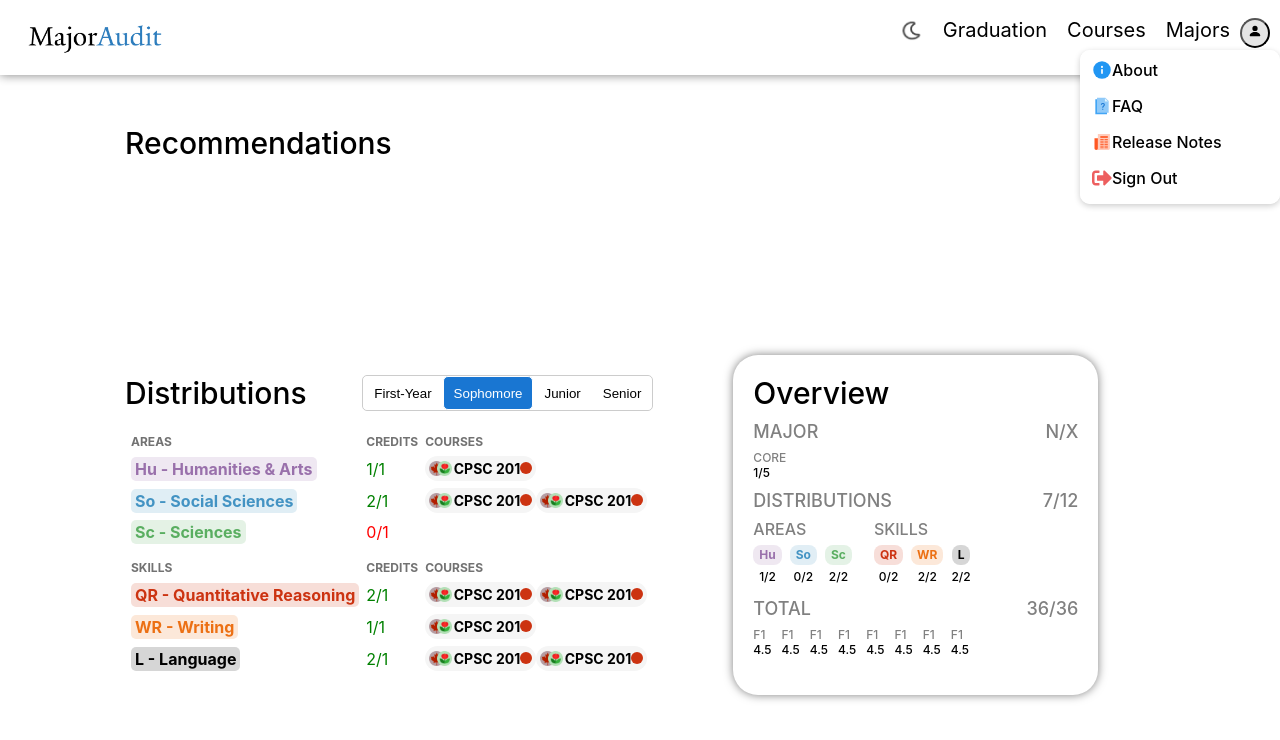
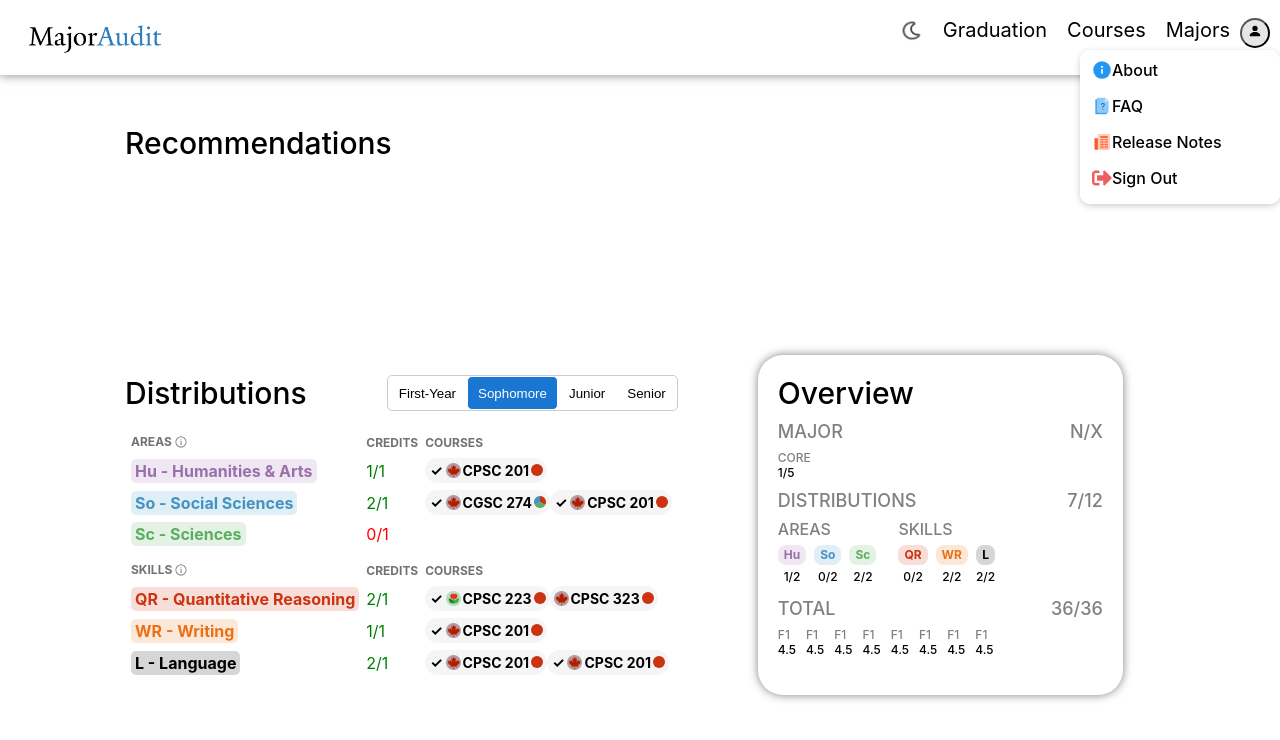
Before and after one commit to YaleComputerSociety/MajorAudit, a React (Create React App) app in the folder frontend/: page / in a window 1280 px wide. Shown: the top 740 px of the page. Built offline with nearby package versions, Linux system fonts and the light colour scheme.

Commit message:
Tooltips and Info Buttons
Added tooltips to distributions, checklists, added info buttons.

Made CourseBox code work with both Course data and StudentCourse data

```diff
--- /dev/null
+++ b/frontend/src/commons/components/InfoButton.tsx
@@ -0,0 +1,22 @@
+import React from "react";
+import { GoInfo } from "react-icons/go";
+import "react-tooltip/dist/react-tooltip.css";
+import { Tooltip } from "react-tooltip";
+
+export default function InfoButton(props: { text: string }) {
+    return (
+        <div style={{ display: "flex", marginLeft: "3px", marginTop: "2px"}}>
+        <div
+            data-tooltip-id="info-tooltip"
+            data-tooltip-content={props.text}
+            data-tooltip-place="top"
+          >
+            <GoInfo />
+          </div>
+          <Tooltip id="info-tooltip" border="1px solid black" style={{
+            color: "black",
+            backgroundColor: "white",
+            borderRadius: "15px"}}/>
+        </div>
+      );
+  }
--- a/frontend/src/commons/components/courses/CourseBoxSmall.tsx
+++ b/frontend/src/commons/components/courses/CourseBoxSmall.tsx
@@ -1,18 +1,18 @@
 import React from "react";
 import styles from "./CourseBoxSmall.module.css";
 
-// import { List } from "lodash";
+import { List } from "lodash";
 
-// import "react-tooltip/dist/react-tooltip.css";
-// import { Tooltip } from "react-tooltip";
-import { Course, Season } from "../../types/TypeCourse";
+import "react-tooltip/dist/react-tooltip.css";
+import { Tooltip } from "react-tooltip";
+import { Season, StudentCourse, Course } from "../../types/TypeCourse";
 
 import img_fall from "./../../images/fall.png";
 import img_spring from "./../../images/spring.png";
 
-// import DistributionBoxSmall from "./DistributionBoxSmall"
+import DistributionBoxSmall from "./DistributionBoxSmall"
 import DistributionCircle from "./DistributionsCircle";
-// import ReactDOMServer from 'react-dom/server';
+import ReactDOMServer from 'react-dom/server';
 
 function CourseSeasonIcon(props: { seasons: Array<Season> }) {
   const seasonImageMap = {
@@ -38,20 +38,49 @@ function CourseSeasonIcon(props: { seasons: Array<Season> }) {
   );
 }
 
-// function CourseDistributionsText(props: { distributions: List<string>}) {
-//   const rows = [];
-//   for (let i = 0; i < props.distributions.length; i++) {
-//       rows.push(<DistributionBoxSmall text={props.distributions[i]}/>);
-//   }
-//   return (
-//     <div>Satisfies {rows} Requirement{props.distributions.length > 1 ? "s" : ""}</div>
-//   );
-// }
+ function CourseDistributionsText(props: { distributions: List<string>}) {
+   const rows = [];
+   for (let i = 0; i < props.distributions.length; i++) {
+       rows.push(<DistributionBoxSmall text={props.distributions[i]}/>);
+   }
+   return (
+     <div>Satisfies {rows} Requirement{props.distributions.length > 1 ? "s" : ""}</div>
+   );
+ }
 
-function CourseBoxSmall(course: Course) {
+function CourseBoxSmall(props: { studentCourse?: StudentCourse, course?: Course } ) {
+  /* Depending on if you pass through a student course or a normal course,
+   it will render a different coursebox, with a checkmark for studentCourse
+   and without for a normal course */
+  if (props.studentCourse == null && props.course != null) {
     return (
       <div className={styles.CourseBox} style={{ backgroundColor: "#F5F5F5" }}>
-      {/* {course.status === "COMPLETED" ? (
+        <CourseSeasonIcon seasons={props.course.seasons} />
+        {props.course.code}
+        {props.course.distribution.length > 0 ? (
+          <div style={{paddingLeft: "2px"}}>
+            <div
+              data-tooltip-id="distribution-tooltip"
+              data-tooltip-html={ReactDOMServer.renderToStaticMarkup(<CourseDistributionsText distributions={props.course.distribution}/>)}
+              data-tooltip-place="top"
+            >
+            <DistributionCircle distributions={props.course.distribution} />
+            </div>
+            <Tooltip id="distribution-tooltip" border="1px solid black" style={{
+              color: "black",
+              backgroundColor: "white",
+              borderRadius: "15px"}}/>
+          </div>
+        ) : (
+          ""
+        )}
+      </div>
+    );
+  }
+  else if (props.course == null && props.studentCourse != null) {
+    return (
+    <div className={styles.CourseBox} style={{ backgroundColor: "#F5F5F5" }}>
+        {props.studentCourse.enrollmentStatus === "COMPLETED" ? (
           <div
             style={{
               paddingLeft: "1px",
@@ -72,12 +101,30 @@ function CourseBoxSmall(course: Course) {
           </div>
         ) : (
           ""
-      )} */}
-      <CourseSeasonIcon seasons={course.seasons} />
-      {course.code}
-      {course.distribution.length > 0 ? (<DistributionCircle distributions={course.distribution}/>) : ("")}
+        )}
+        <CourseSeasonIcon seasons={[props.studentCourse.season]} />
+        {props.studentCourse.course.code}
+        {props.studentCourse.course.distribution.length > 0 ? (
+          <div style={{paddingLeft: "2px"}}>
+            <div
+              data-tooltip-id="distribution-tooltip"
+              data-tooltip-html={ReactDOMServer.renderToStaticMarkup(<CourseDistributionsText distributions={props.studentCourse.course.distribution}/>)}
+              data-tooltip-place="top"
+            >
+            <DistributionCircle distributions={props.studentCourse.course.distribution} />
+            </div>
+            <Tooltip id="distribution-tooltip" border="1px solid black" style={{
+              color: "black",
+              backgroundColor: "white",
+              borderRadius: "15px"}}/>
+          </div>
+        ) : (
+          ""
+        )}
       </div>
       );
   }
+  return <div/>
+}
 
 export default CourseBoxSmall;
--- a/frontend/src/commons/mock/MockCourses.ts
+++ b/frontend/src/commons/mock/MockCourses.ts
@@ -9,8 +9,11 @@ const CPSC323: Course = { code: "CPSC 323", title: "Title CPSC323", seasons: ["F
 const CPSC365: Course = { code: "CPSC 365", title: "Title CPSC365", seasons: ["FALL", "SPRING"], evaluation: { rating: 4.1, workload: 4.2, professor: 5}, distribution: ["QR"] };
 
 const Student201: StudentCourse = { course: CPSC201, enrollmentStatus: "COMPLETED", season: "FALL", year: "2022-2023", letterGrade: "A-" };
-const Student223: StudentCourse = { course: CPSC201, enrollmentStatus: "COMPLETED", season: "SPRING", year: "2022-2023", letterGrade: "A" };
-const Student323: StudentCourse = { course: CPSC201, enrollmentStatus: "ENROLLED", season: "FALL", year: "2022-2023", letterGrade: "" };
+const Student223: StudentCourse = { course: CPSC223, enrollmentStatus: "COMPLETED", season: "SPRING", year: "2022-2023", letterGrade: "A" };
+const Student323: StudentCourse = { course: CPSC323, enrollmentStatus: "ENROLLED", season: "FALL", year: "2022-2023", letterGrade: "" };
+
+const CGSC274: Course = { code: "CGSC 274", title: "Title CGSC274", seasons: ["FALL", "SPRING"], evaluation: { rating: 4.1, workload: 4.2, professor: 5}, distribution: ["QR", "Sc", "So"] };
+const Student274: StudentCourse = { course: CGSC274, enrollmentStatus: "COMPLETED", season: "FALL", year: "2023-2024", letterGrade: "B" };
 
 export const MockCourses = [
     CPSC201,
@@ -25,4 +28,5 @@ export const MockStudentCourses = [
     Student201,
     Student223,
     Student323,
+    Student274,
 ];
--- a/frontend/src/pages/Graduation/components/DistributionTable.tsx
+++ b/frontend/src/pages/Graduation/components/DistributionTable.tsx
@@ -1,25 +1,25 @@
-
 import React from "react";
 import Table from "react-bootstrap/Table";
 
 import styles from "./../Graduation.module.css";
 
 import DistributionBox from "../../../commons/components/courses/DistributionBoxLarge";
-import CourseBox from "../../../commons/components/courses/CourseBoxSmall";
+import CourseBoxSmall from "../../../commons/components/courses/CourseBoxSmall";
+import InfoButton from "../../../commons/components/InfoButton";
 
-import { Course, ClassLists } from "../../../commons/types/TypeCourse";
-import { MockCourses } from "../../../commons/mock/MockCourses";
+import { StudentCourse, ClassLists } from "../../../commons/types/TypeCourse";
+import { MockStudentCourses } from "../../../commons/mock/MockCourses";
 
 const EXABC: ClassLists = {
-  clHu: [MockCourses[0]],
-  clSo: [MockCourses[0], MockCourses[0]],
+  clHu: [MockStudentCourses[0]],
+  clSo: [MockStudentCourses[3], MockStudentCourses[0]],
   clSc: [],
-  clQR: [MockCourses[0], MockCourses[0]],
-  clWR: [MockCourses[0]],
-  clL:  [MockCourses[0], MockCourses[0]],
-}
+  clQR: [MockStudentCourses[1], MockStudentCourses[2]],
+  clWR: [MockStudentCourses[0]],
+  clL: [MockStudentCourses[0], MockStudentCourses[0]],
+};
 
-function getRequirements({type, year}: { type: string; year: number;}) {
+function getRequirements({ type, year }: { type: string; year: number }) {
   if (type === "Areas") {
     if (year === 1) {
       return 0;
@@ -44,7 +44,12 @@ function getRequirements({type, year}: { type: string; year: number;}) {
   return 0;
 }
 
-function RenderRow(text: string, classList: Array<Course>, type: string, year: number) {
+function RenderRow(
+  text: string,
+  classList: Array<StudentCourse>,
+  type: string,
+  year: number
+) {
   let reqNum = getRequirements({ type, year });
   return (
     <tr key={text}>
@@ -56,7 +61,7 @@ function RenderRow(text: string, classList: Array<Course>, type: string, year: n
       </td>
       <td style={{ display: "flex", flexDirection: "row" }}>
         {classList.map((course, index) => (
-          <CourseBox key={index} {...course} />
+          <CourseBoxSmall key={index} studentCourse={course} />
         ))}
       </td>
     </tr>
@@ -69,7 +74,13 @@ function DistributionTable({ year, cls }: { year: number; cls: ClassLists }) {
       <Table style={{ borderSpacing: "5px" }}>
         <thead>
           <tr>
-            <th>AREAS</th><th>CREDITS</th><th>COURSES</th>
+            <th>
+              <div style={{ display: "flex", flexDirection: "row" }}>
+                AREAS <InfoButton text="test areas" />
+              </div>
+            </th>
+            <th>CREDITS</th>
+            <th>COURSES</th>
           </tr>
         </thead>
         <tbody>
@@ -77,7 +88,13 @@ function DistributionTable({ year, cls }: { year: number; cls: ClassLists }) {
           {RenderRow("So - Social Sciences", cls.clSo, "Areas", year)}
           {RenderRow("Sc - Sciences", cls.clSc, "Areas", year)}
           <tr>
-            <th>SKILLS</th><th>CREDITS</th><th>COURSES</th>
+            <th>
+              <div style={{ display: "flex", flexDirection: "row" }}>
+                SKILLS <InfoButton text="test skills" />
+              </div>
+            </th>
+            <th>CREDITS</th>
+            <th>COURSES</th>
           </tr>
           {RenderRow("QR - Quantitative Reasoning", cls.clQR, "Skills", year)}
           {RenderRow("WR - Writing", cls.clWR, "Skills", year)}
@@ -88,12 +105,31 @@ function DistributionTable({ year, cls }: { year: number; cls: ClassLists }) {
   );
 }
 
-function GraduationDistribution(props: { currYear: number; alterCurrYear: Function }) {
+function GraduationDistribution(props: {
+  currYear: number;
+  alterCurrYear: Function;
+}) {
   return (
     <div className={styles.containerDistributions}>
-      <div style={{ display: "flex", justifyContent: "space-between", marginBottom: "8px" }}>
-        <div style={{ fontSize: "30px", fontWeight: "500", marginRight: "20px" }}>Distributions</div>
-        <div style={{ display: "flex", border: "1px solid #ccc", borderRadius: "5px" }}>
+      <div
+        style={{
+          display: "flex",
+          justifyContent: "space-between",
+          marginBottom: "8px",
+        }}
+      >
+        <div
+          style={{ fontSize: "30px", fontWeight: "500", marginRight: "20px" }}
+        >
+          Distributions
+        </div>
+        <div
+          style={{
+            display: "flex",
+            border: "1px solid #ccc",
+            borderRadius: "5px",
+          }}
+        >
           {[1, 2, 3, 4].map((year) => (
             <button
               key={year}
@@ -105,7 +141,7 @@ function GraduationDistribution(props: { currYear: number; alterCurrYear: Functi
                 padding: "5px 10px",
                 cursor: "pointer",
                 marginRight: "0", // Remove margin between buttons
-                border: "1px solid white" // Add white border
+                border: "1px solid white", // Add white border
               }}
             >
               {["First-Year", "Sophomore", "Junior", "Senior"][year - 1]}
--- a/frontend/src/pages/Majors/components/ProgramRequirementsBox.tsx
+++ b/frontend/src/pages/Majors/components/ProgramRequirementsBox.tsx
@@ -31,7 +31,7 @@ function RequirementsContent(degree: Degree) {
               <div style={{ display: "flex" }}>
                 {sub.courses.map((course, courseIndex) => (
                   <div key={courseIndex} style={{ display: "flex" }}>
-                    <CourseBoxSmall {...course} />
+                    <CourseBoxSmall course={course} />
                     {courseIndex < sub.courses.length - 1 && <div>/</div>}
                   </div>
                 ))}
```
Also changed, not shown: frontend/src/commons/types/TypeCourse.ts (+6 -6 lines). Lines whose indentation alone changed are shown as unchanged.
